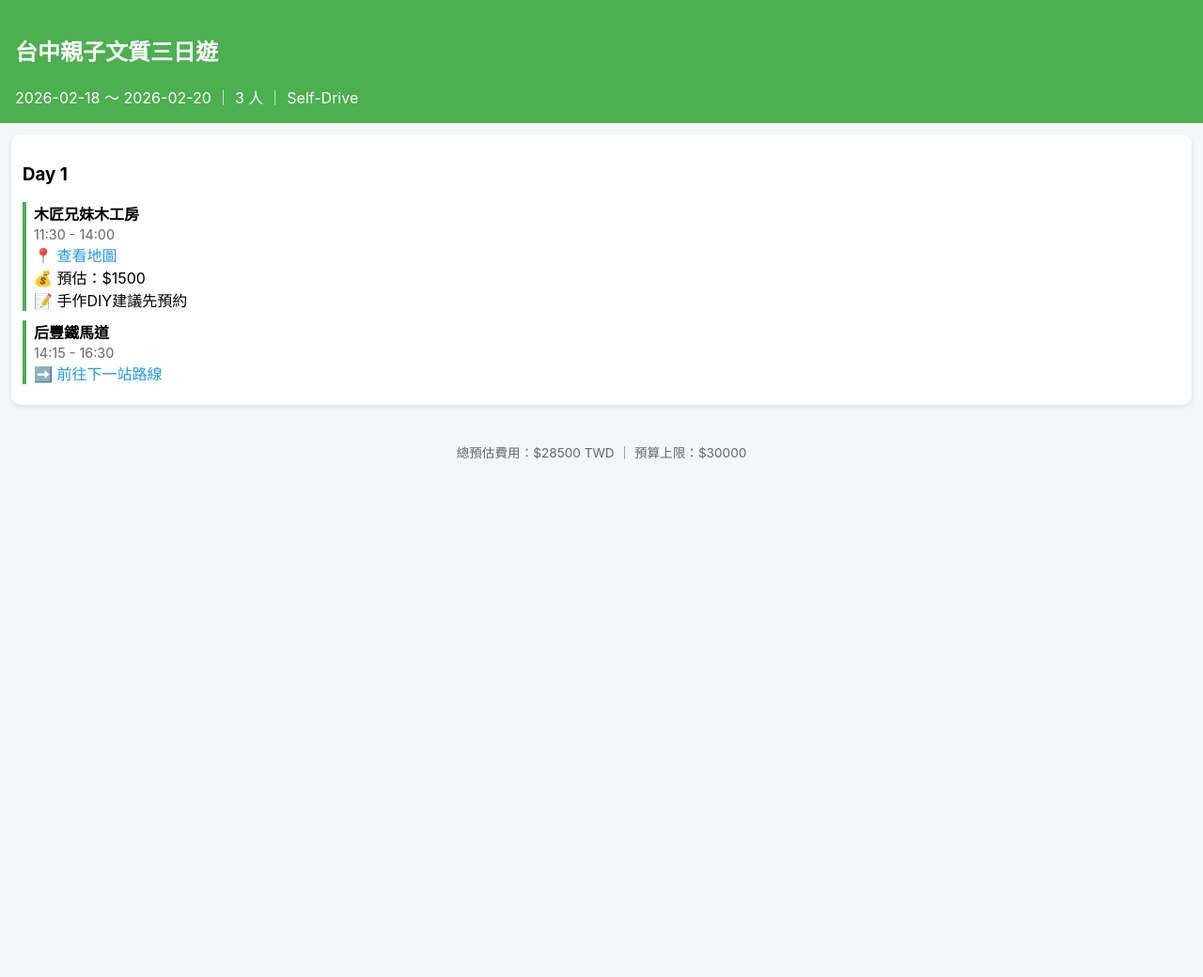
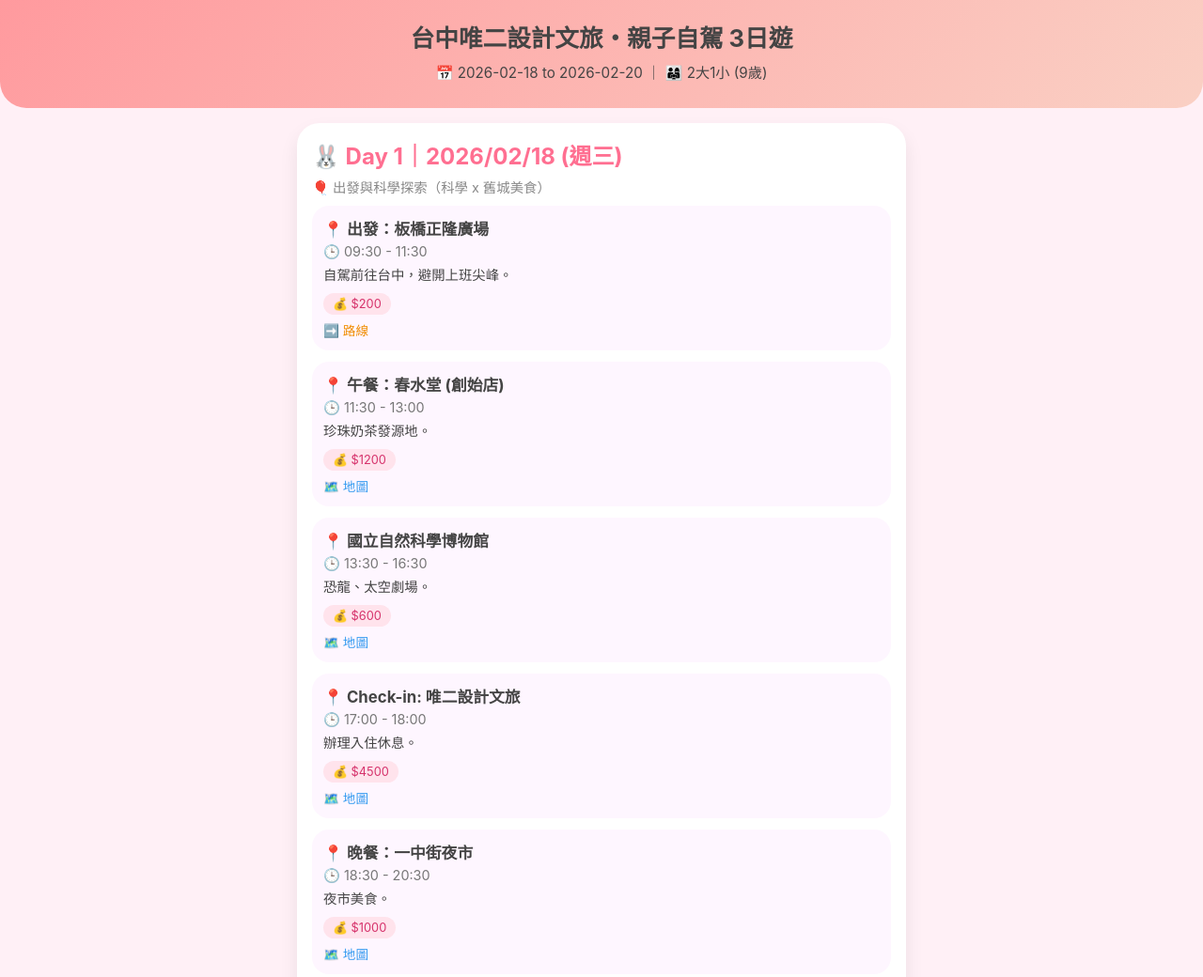
Before and after one commit to pttawk-cyber/tripJ, a plain HTML site: page index.html in a window 1280 px wide. Shown: the top 1040 px of the page at 94% size. Before the commit the page ends 800 px from the top, so only its background shows below. Drawn offline with Linux system fonts and the light colour scheme.

Commit message:
Update index.html

```diff
--- a/index.html
+++ b/index.html
@@ -1,56 +1,98 @@
 <!DOCTYPE html>
 <html lang="zh-Hant">
 <head>
-<meta charset="UTF-8">
-<meta name="viewport" content="width=device-width, initial-scale=1.0">
-<title>台中親子文質三日遊</title>
+<meta charset="UTF-8" />
+<meta name="viewport" content="width=device-width, initial-scale=1.0"/>
+<title>台中唯二設計文旅・親子自駕 3日遊</title>
 <style>
+* { box-sizing: border-box; }
 body {
-  font-family: -apple-system, BlinkMacSystemFont, "Segoe UI", sans-serif;
   margin: 0;
-  background: #f4f6f8;
+  font-family: "Noto Sans TC", -apple-system, BlinkMacSystemFont, "Segoe UI", sans-serif;
+  background: #fff0f6;
+  color: #444;
 }
 header {
-  background: #4caf50;
-  color: white;
+  background: linear-gradient(135deg, #ff9a9e, #fad0c4);
+  padding: 20px 16px 28px;
+  text-align: center;
+  border-bottom-left-radius: 28px;
+  border-bottom-right-radius: 28px;
+}
+header h1 { margin: 0; font-size: 1.6em; }
+header .meta { margin-top: 8px; font-size: .95em; }
+
+.container {
+  max-width: 680px;
+  margin: auto;
   padding: 16px;
 }
-.container {
-  padding: 12px;
+.day-card {
+  background: #ffffff;
+  border-radius: 24px;
+  padding: 16px;
+  margin-bottom: 18px;
+  box-shadow: 0 10px 20px rgba(0,0,0,.08);
 }
-.card {
-  background: white;
-  border-radius: 10px;
+.day-card h2 {
+  margin: 0 0 6px;
+  color: #ff6f91;
+}
+.day-card .theme {
+  font-size: .9em;
+  color: #888;
+  margin-bottom: 10px;
+}
+.stop {
+  background: #fef6ff;
+  border-radius: 18px;
   padding: 12px;
   margin-bottom: 12px;
-  box-shadow: 0 2px 5px rgba(0,0,0,0.1);
 }
-.stop {
-  border-left: 4px solid #4caf50;
-  padding-left: 8px;
-  margin: 10px 0;
+.stop-title {
+  font-weight: 700;
+  font-size: 1.05em;
 }
-.time {
-  color: #666;
-  font-size: 0.9em;
+.time { font-size: .9em; color: #777; margin: 4px 0; }
+.desc { font-size: .9em; margin: 4px 0; }
+.badges span {
+  display: inline-block;
+  background: #ffe3ec;
+  color: #d6336c;
+  border-radius: 20px;
+  padding: 4px 10px;
+  font-size: .8em;
+  margin-right: 6px;
+  margin-top: 6px;
 }
-a {
-  color: #2196f3;
+.links a {
+  display: inline-block;
+  margin-top: 6px;
+  margin-right: 10px;
+  font-size: .85em;
   text-decoration: none;
+  color: #339af0;
+}
+.links a.route { color: #f08c00; }
+.notes {
+  margin-top: 6px;
+  font-size: .8em;
+  color: #555;
 }
 .footer {
   text-align: center;
-  color: #666;
-  font-size: 0.85em;
-  margin: 16px 0;
+  padding: 16px 8px 28px;
+  font-size: .95em;
+  color: #555;
 }
+.footer strong { color: #d6336c; }
 </style>
 </head>
 <body>
 
 <header>
-  <h2 id="title"></h2>
-  <div id="meta"></div>
+  <h1 id="title"></h1>
+  <div class="meta" id="meta"></div>
 </header>
 
 <div class="container" id="content"></div>
@@ -58,79 +100,94 @@ a {
 <div class="footer" id="total"></div>
 
 <script>
-const data = {
-  "tripMeta": {
-    "title": "台中親子文質三日遊",
-    "startDate": "2026-02-18",
-    "endDate": "2026-02-20",
-    "travelers": 3,
-    "budgetLimit": 30000,
-    "transport": "Self-Drive"
+const data = /* 你的 JSON 資料 */ {
+  "meta": {
+    "title": "台中唯二設計文旅・親子自駕 3日遊",
+    "dates": "2026-02-18 to 2026-02-20",
+    "guests": "2大1小 (9歲)",
+    "budgetTotal": 28500,
+    "currency": "TWD"
   },
   "days": [
     {
       "day": 1,
+      "date": "2026/02/18 (週三)",
+      "title": "出發與科學探索",
+      "theme": "科學 x 舊城美食",
       "stops": [
-        {
-          "name": "木匠兄妹木工房",
-          "startTime": "11:30",
-          "endTime": "14:00",
-          "lat": 24.2863,
-          "lng": 120.7188,
-          "costEstimate": 1500,
-          "placeLink": "https://maps.app.goo.gl/352x375oY2J9KjB9A",
-          "notes": "手作DIY建議先預約"
-        },
-        {
-          "name": "后豐鐵馬道",
-          "startTime": "14:15",
-          "endTime": "16:30",
-          "routeLinkToNext": "https://www.google.com/maps/dir/%E5%90%8E%E8%B1%90%E9%90%B5%E9%A6%AC%E9%81%93/%E5%94%AF%E4%BA%8C%E8%A8%AD%E8%A8%88%E6%96%87%E6%97%85"
-        }
+        {"time":"09:30 - 11:30","name":"出發：板橋正隆廣場","desc":"自駕前往台中，避開上班尖峰。","cost":200,"routeLink":"https://www.google.com/maps/dir/?api=1&origin=板橋正隆廣場&destination=春水堂創始店"},
+        {"time":"11:30 - 13:00","name":"午餐：春水堂 (創始店)","desc":"珍珠奶茶發源地。","cost":1200,"placeLink":"https://maps.google.com/?q=春水堂四維店"},
+        {"time":"13:30 - 16:30","name":"國立自然科學博物館","desc":"恐龍、太空劇場。","cost":600,"placeLink":"https://maps.google.com/?q=國立自然科學博物館"},
+        {"time":"17:00 - 18:00","name":"Check-in: 唯二設計文旅","desc":"辦理入住休息。","cost":4500,"placeLink":"https://maps.google.com/?q=唯二設計文旅"},
+        {"time":"18:30 - 20:30","name":"晚餐：一中街夜市","desc":"夜市美食。","cost":1000,"placeLink":"https://maps.google.com/?q=一中街夜市"}
+      ]
+    },
+    {
+      "day": 2,
+      "date": "2026/02/19 (週四)",
+      "title": "文創與濕地夕陽",
+      "theme": "自然 x 文青散策",
+      "stops": [
+        {"time":"09:30 - 10:30","name":"早餐","desc":"飯店或在地早餐。","cost":300},
+        {"time":"10:30 - 12:30","name":"審計新村","desc":"文創聚落。","cost":500,"placeLink":"https://maps.google.com/?q=審計新村"},
+        {"time":"12:30 - 14:00","name":"午餐：輕井澤鍋物","desc":"人氣火鍋。","cost":1500,"placeLink":"https://maps.google.com/?q=輕井澤鍋物"},
+        {"time":"14:30 - 16:00","name":"臺中國家歌劇院","desc":"曲牆建築。","cost":200,"placeLink":"https://maps.google.com/?q=臺中國家歌劇院"},
+        {"time":"16:30 - 18:30","name":"高美濕地","desc":"夕陽木棧道。","cost":200,"placeLink":"https://maps.google.com/?q=高美濕地"},
+        {"time":"19:30 - 21:00","name":"晚餐：逢甲夜市","desc":"回程順路。","cost":1000,"placeLink":"https://maps.google.com/?q=逢甲夜市"}
+      ]
+    },
+    {
+      "day": 3,
+      "date": "2026/02/20 (週五)",
+      "title": "伴手禮與返程",
+      "theme": "歷史 x 動漫巷",
+      "stops": [
+        {"time":"09:30 - 10:30","name":"宮原眼科","desc":"買伴手禮。","cost":1000,"placeLink":"https://maps.google.com/?q=宮原眼科"},
+        {"time":"10:45 - 12:00","name":"動漫彩繪巷","desc":"動漫彩繪拍照。","cost":0,"placeLink":"https://maps.google.com/?q=動漫彩繪巷"},
+        {"time":"12:30 - 14:00","name":"午餐：台中第二市場","desc":"在地小吃。","cost":600,"placeLink":"https://maps.google.com/?q=台中第二市場"},
+        {"time":"14:30 - 16:30","name":"返程：回板橋","desc":"快樂賦歸。","cost":200,"routeLink":"https://www.google.com/maps/dir/?api=1&origin=台中第二市場&destination=板橋正隆廣場"}
       ]
     }
-  ],
-  "totals": {
-    "estimatedCost": 28500,
-    "currency": "TWD"
-  }
+  ]
 };
 
-// Header
-document.getElementById("title").textContent = data.tripMeta.title;
+document.getElementById("title").textContent = data.meta.title;
 document.getElementById("meta").textContent =
-  `${data.tripMeta.startDate} ～ ${data.tripMeta.endDate} ｜ ${data.tripMeta.travelers} 人 ｜ ${data.tripMeta.transport}`;
+  `📅 ${data.meta.dates} ｜ 👨‍👩‍👧 ${data.meta.guests}`;
 
-// Content
 const content = document.getElementById("content");
 
 data.days.forEach(day => {
-  const card = document.createElement("div");
-  card.className = "card";
-  const h3 = document.createElement("h3");
-  h3.textContent = `Day ${day.day}`;
-  card.appendChild(h3);
+  const dayCard = document.createElement("div");
+  dayCard.className = "day-card";
+  dayCard.innerHTML = `
+    <h2>🐰 Day ${day.day}｜${day.date}</h2>
+    <div class="theme">🎈 ${day.title}（${day.theme}）</div>
+  `;
 
   day.stops.forEach(stop => {
     const div = document.createElement("div");
     div.className = "stop";
     div.innerHTML = `
-      <strong>${stop.name}</strong><br>
-      <span class="time">${stop.startTime} - ${stop.endTime}</span><br>
-      ${stop.placeLink ? `<a href="${stop.placeLink}" target="_blank">📍 查看地圖</a><br>` : ""}
-      ${stop.routeLinkToNext ? `<a href="${stop.routeLinkToNext}" target="_blank">➡️ 前往下一站路線</a><br>` : ""}
-      ${stop.costEstimate ? `💰 預估：$${stop.costEstimate}<br>` : ""}
-      ${stop.notes ? `📝 ${stop.notes}` : ""}
+      <div class="stop-title">📍 ${stop.name}</div>
+      <div class="time">🕒 ${stop.time}</div>
+      <div class="desc">${stop.desc || ""}</div>
+      <div class="badges">
+        ${stop.cost !== undefined ? `<span>💰 $${stop.cost}</span>` : ""}
+      </div>
+      <div class="links">
+        ${stop.placeLink ? `<a href="${stop.placeLink}" target="_blank">🗺️ 地圖</a>` : ""}
+        ${stop.routeLink ? `<a class="route" href="${stop.routeLink}" target="_blank">➡️ 路線</a>` : ""}
+      </div>
     `;
-    card.appendChild(div);
+    dayCard.appendChild(div);
   });
 
-  content.appendChild(card);
+  content.appendChild(dayCard);
 });
 
-// Footer
-document.getElementById("total").textContent =
-  `總預估費用：$${data.totals.estimatedCost} ${data.totals.currency} ｜ 預算上限：$${data.tripMeta.budgetLimit}`;
+document.getElementById("total").innerHTML =
+  `💖 總預算：<strong>$${data.meta.budgetTotal} ${data.meta.currency}</strong>`;
 </script>
 
 </body>
```
